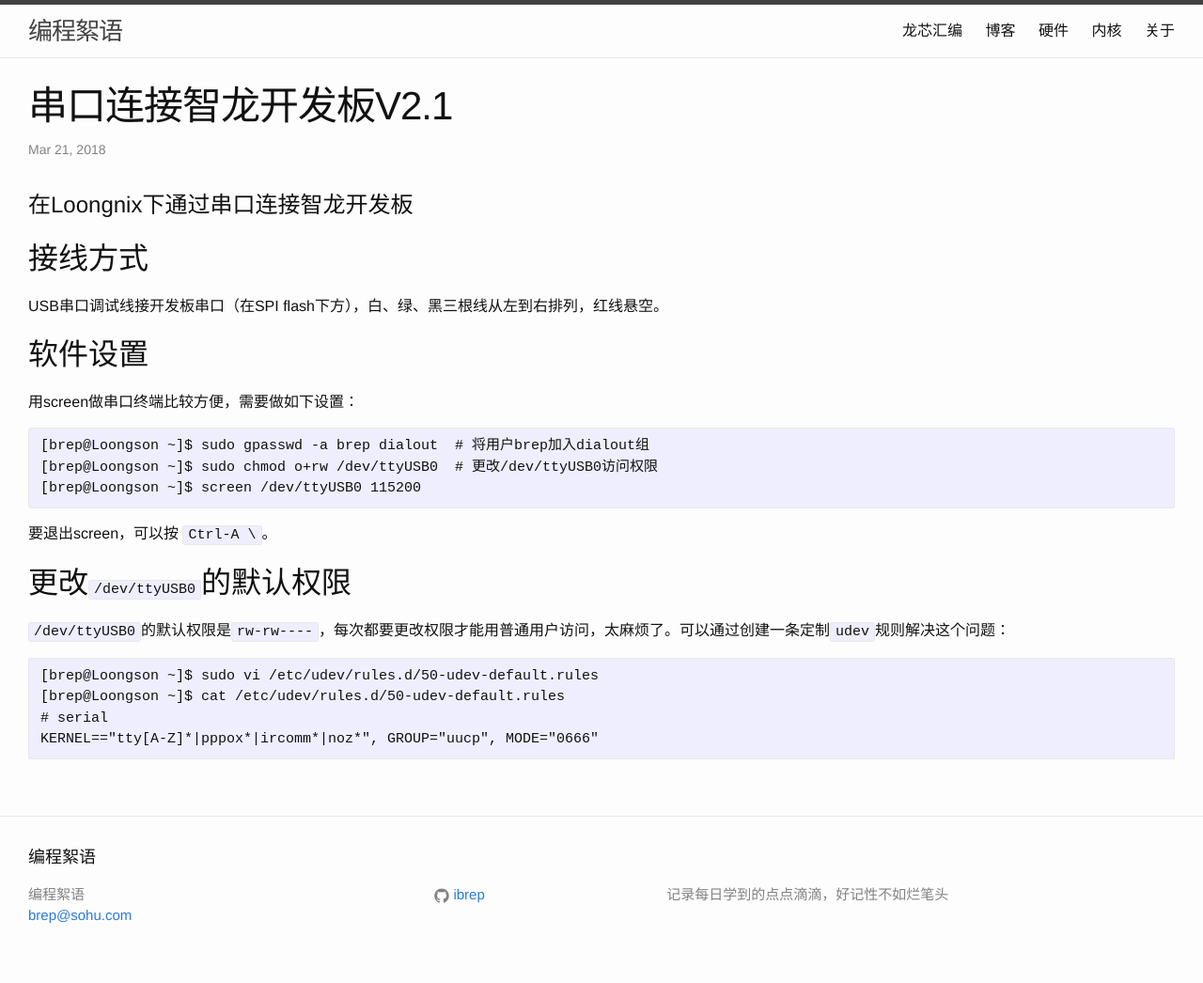
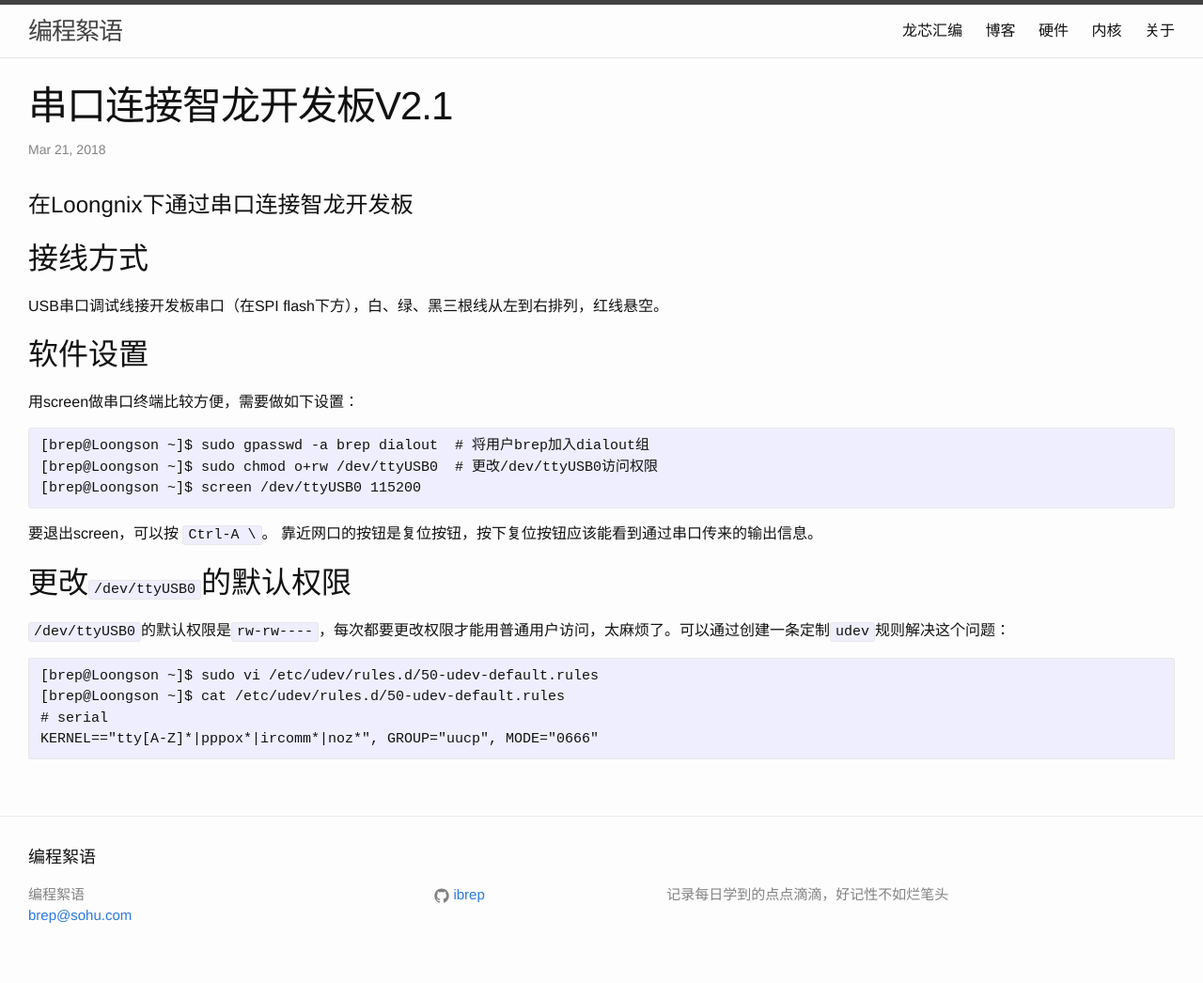
Before and after one commit to ibrep/ibrep.github.com, a Jekyll site: the page built from _posts/hardware/2018-03-22-serial-connect-ls1c.markdown, in a window 1280 px wide. Shown: the whole page at 94% size. Built offline with Jekyll 4.4.1, drawn with Linux system fonts in a browser that asks for light colours; some of the changed lines change nothing that is shown.

Commit message:
minor fix

````diff
--- a/_posts/hardware/2018-03-22-serial-connect-ls1c.markdown
+++ b/_posts/hardware/2018-03-22-serial-connect-ls1c.markdown
@@ -2,7 +2,7 @@
 layout: post
 title:  "串口连接智龙开发板V2.1"
 date:   2018-03-22 01:58:25 +0800
-categories: kernel
+categories: hardware
 ---
 # 在Loongnix下通过串口连接智龙开发板
 ## 接线方式
@@ -16,6 +16,7 @@ USB串口调试线接开发板串口（在SPI flash下方），白、绿、黑
 [brep@Loongson ~]$ screen /dev/ttyUSB0 115200
 ```
 要退出screen，可以按 `Ctrl-A \`。
+靠近网口的按钮是复位按钮，按下复位按钮应该能看到通过串口传来的输出信息。
 
 ## 更改`/dev/ttyUSB0`的默认权限
 `/dev/ttyUSB0`的默认权限是`rw-rw----`，每次都要更改权限才能用普通用户访问，太麻烦了。可以通过创建一条定制`udev`规则解决这个问题：
````
